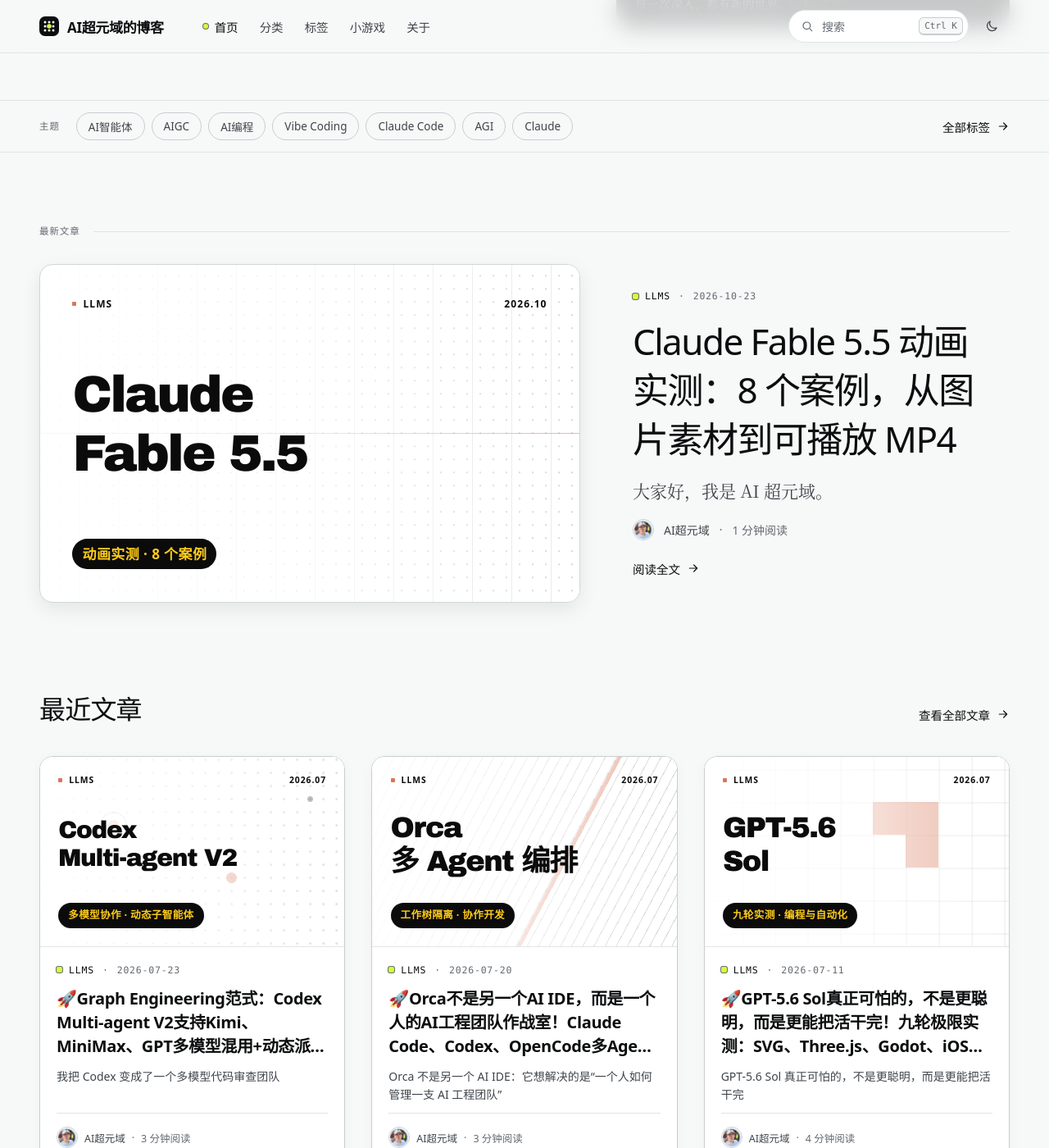
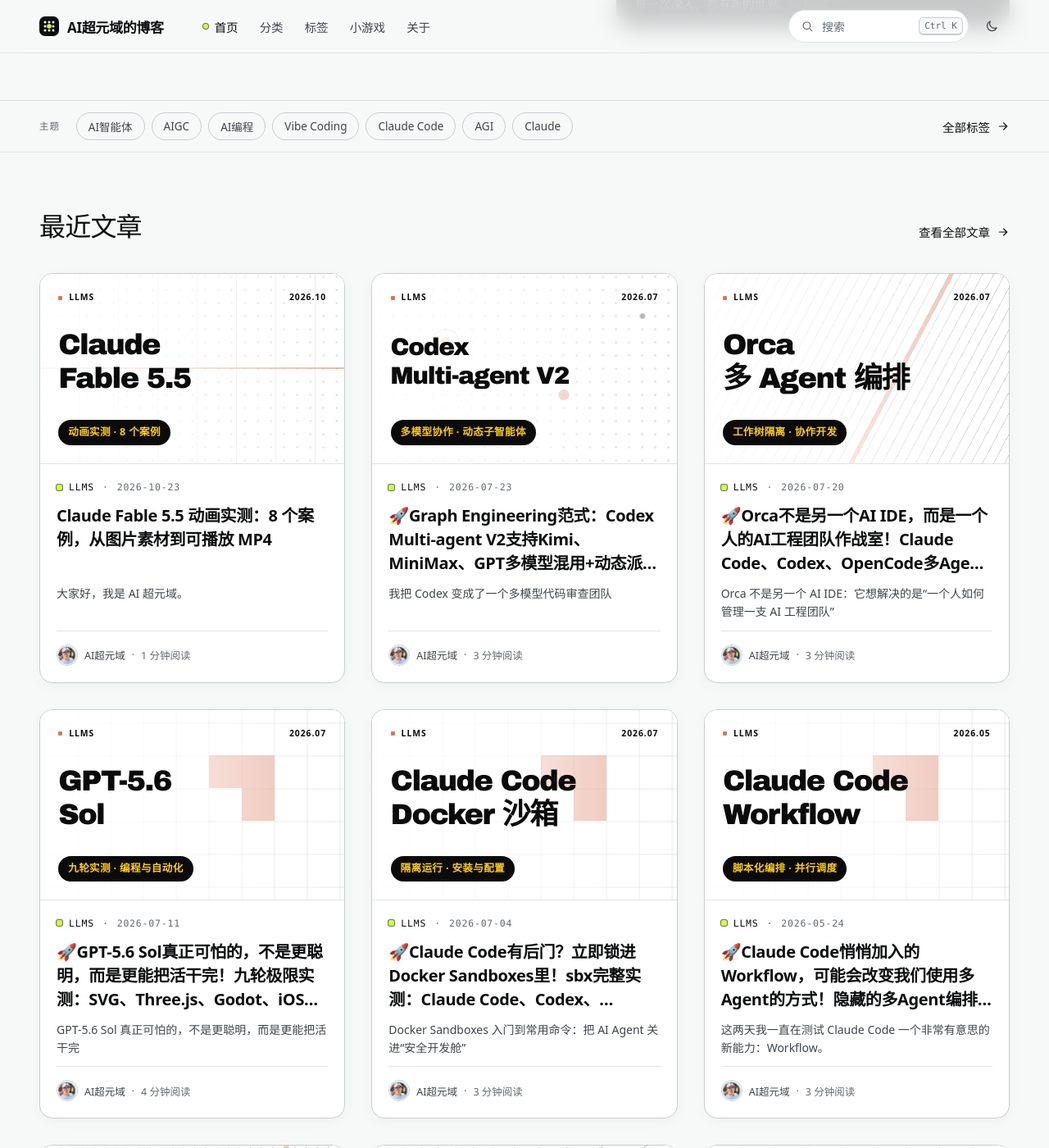
Before and after one commit to aiviai/aiviai.github.io, a Jekyll site: the page built from index.html, in a window 1280 px wide and 1400 px high, scrolled down 599 px. Shown: the whole window at 82% size. Built offline with Jekyll 4.4.1, drawn with Linux system fonts in a browser that asks for light colours; the list of posts is cut into pages by our own code; comment, search, counter and statistics services are not loaded; some of the changed text lies outside the part shown.

Commit message:
Replace featured article sections with a uniform 12-post grid

```diff
--- a/_config.yml
+++ b/_config.yml
@@ -147,7 +147,7 @@
 
 # Outputting
 permalink: /:categories/:title
-paginate: 13 # 每页 1 篇主推文章 + 12 篇文章卡片，与首页连续衔接
+paginate: 12 # 首页和分页统一显示 12 篇文章卡片
 paginate_path: /page:num/
 timezone: Asia/Singapore
 
--- a/_layouts/home.html
+++ b/_layouts/home.html
@@ -12,15 +12,13 @@
 {%- assign lt_feed = lt.feed_url | default: "/feed.xml" -%}
 {%- include sections.html -%}
 
-{%- comment -%} Featured: the newest post with `featured: true`, else the newest post. Notes never lead. {%- endcomment -%}
-{%- assign lt_featured = nil -%}
+{%- comment -%} The hero CTA opens the newest article; all articles stay in the grid. {%- endcomment -%}
 {%- assign lt_first = nil -%}
 {%- for post in lt_listing -%}
   {%- if post.categories contains lt_notes_cat -%}{%- continue -%}{%- endif -%}
-  {%- unless lt_first -%}{%- assign lt_first = post -%}{%- endunless -%}
-  {%- if post.featured -%}{%- assign lt_featured = post -%}{%- break -%}{%- endif -%}
+  {%- assign lt_first = post -%}
+  {%- break -%}
 {%- endfor -%}
-{%- unless lt_featured -%}{%- assign lt_featured = lt_first -%}{%- endunless -%}
 
 <main id="main" class="lt-main">
 
@@ -75,41 +73,20 @@
   {%- endif %}
 </section>
 
-{% else %}<div class="lt-wrap lt-intro"><h1 class="lt-page-title">文章列表 · 第 {{ lt_page_number }} 页</h1></div>{% endif %}
-{%- if lt_featured %}
-{%- include byline.html post=lt_featured %}
-<section id="articles" aria-labelledby="featured-title" class="lt-wrap lt-featured">
-  <div class="lt-section-head"><span class="lt-label">{% if lt_is_home %}最新文章{% else %}本页首篇{% endif %}</span><span class="lt-rule"></span></div>
-  <a class="lt-card lt-featured__card" href="{{ lt_featured.url | relative_url }}">
-    {% include cover.html post=lt_featured arrow=true overlay=true keywords=true %}
-    <div class="lt-featured__body">
-      {% include post-meta.html post=lt_featured %}
-      <h2 id="featured-title" class="lt-featured__title"><span class="lt-ct">{{ lt_featured.title }}</span></h2>
-      {%- assign lt_fdek = lt_featured.dek | default: lt_featured.description | default: lt_featured.excerpt | strip_html | strip | truncate: 180 %}
-      {%- if lt_fdek != "" %}
-      <p class="lt-featured__dek">{{ lt_fdek }}</p>
-      {%- endif %}
-      <div class="lt-byline"><span class="lt-avs">{{ lt_avatars }}</span><span>{{ lt_names }}</span><span class="sep" aria-hidden="true">·</span><span class="read">{% include read-time.html post=lt_featured %} 分钟阅读</span></div>
-      <span class="lt-more"><span>阅读全文</span>{% include icon.html name="arrow-right" %}</span>
-    </div>
-  </a>
-</section>
-{%- endif %}
-
-{%- comment -%} Every page uses the same paginator slice: one featured post and the remaining cards. {%- endcomment -%}
+{% endif %}
+{%- comment -%} Every page renders its complete paginator slice as uniform cards. {%- endcomment -%}
 {%- assign lt_shown = 0 -%}
 {%- capture lt_cards -%}
 {%- for post in lt_listing -%}
   {%- if post.categories contains lt_notes_cat -%}{%- continue -%}{%- endif -%}
-  {%- if post.url == lt_featured.url -%}{%- continue -%}{%- endif -%}
   {%- assign lt_shown = lt_shown | plus: 1 -%}
   {% include post-card.html post=post %}
 {%- endfor -%}
 {%- endcapture -%}
 {%- if lt_shown > 0 %}
-<section aria-labelledby="latest-title" class="lt-wrap lt-latest">
+<section id="articles" aria-labelledby="latest-title" class="lt-wrap lt-latest">
   <div class="lt-heading-row">
-    <h2 id="latest-title" class="lt-h2-sm">{% if lt_is_home %}{{ lt.latest_title | default: "最近文章" }}{% else %}文章列表{% endif %}</h2>
+    {% if lt_is_home %}<h2 id="latest-title" class="lt-h2-sm">{{ lt.latest_title | default: "最近文章" }}</h2>{% else %}<h1 id="latest-title" class="lt-h2-sm">文章列表 · 第 {{ lt_page_number }} 页</h1>{% endif %}
     <a class="lt-more" href="{{ lt_archive | relative_url }}"><span>查看全部文章</span>{% include icon.html name="arrow-right" %}</a>
   </div>
   <div class="lt-grid">
--- a/_sass/latent/layouts/_home.scss
+++ b/_sass/latent/layouts/_home.scss
@@ -140,7 +140,7 @@
 
 .lt-grid {
   display: grid;
-  grid-template-columns: repeat(auto-fit, minmax(#{'min(320px, 100%)'}, 1fr));
+  grid-template-columns: repeat(auto-fill, minmax(#{'min(320px, 100%)'}, 1fr));
   gap: 32px;
 }
 
```
